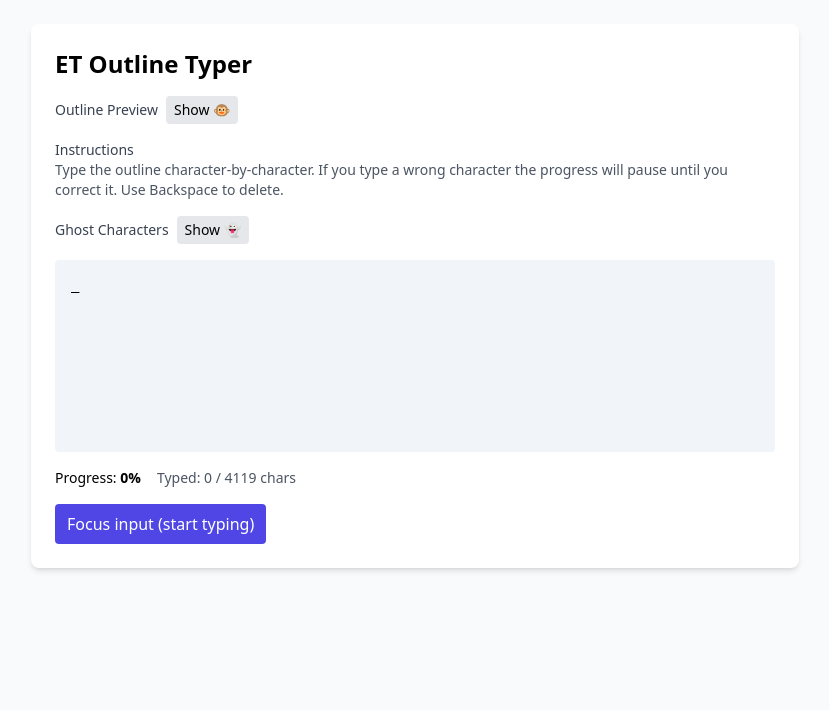
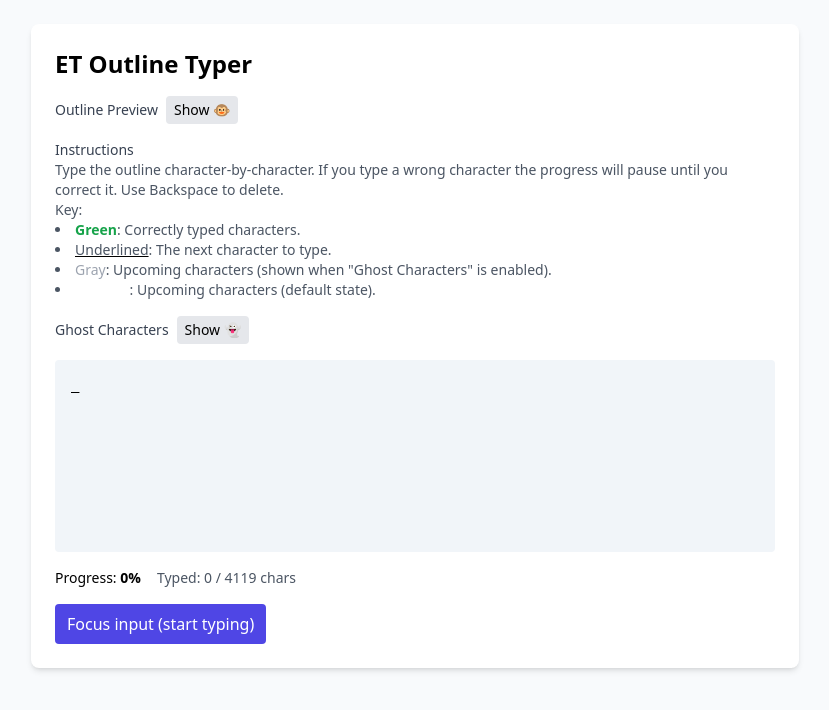
Before and after one commit to LanceTakiguchi/ETOutlineTyper, a React (Vite) app: page / in a window 1280 px wide. Shown: the top 710 px of the page, without its empty margins (225-1054 px from the left). Built offline with nearby package versions, Linux system fonts and the light colour scheme.

Commit message:
Add code to copy outline json for deployment

```diff
--- a/src/App.tsx
+++ b/src/App.tsx
@@ -138,6 +138,13 @@ export default function App() {
         <div className="mb-4">
           <label className="block text-sm font-medium text-gray-700">Instructions</label>
           <p className="text-sm text-gray-600">Type the outline character-by-character. If you type a wrong character the progress will pause until you correct it. Use Backspace to delete.</p>
+          <p className="text-sm text-gray-600">Key:</p>
+          <ul className="list-disc list-inside text-sm text-gray-600">
+            <li><span className="text-green-600 font-semibold">Green</span>: Correctly typed characters.</li>
+            <li><span className="underline decoration-black">Underlined</span>: The next character to type.</li>
+            <li><span className="text-gray-400">Gray</span>: Upcoming characters (shown when "Ghost Characters" is enabled).</li>
+            <li><span className="text-transparent">Invisible</span>: Upcoming characters (default state).</li>
+          </ul>
         </div>
 
         <div className="mb-4 flex items-center gap-2">
```
